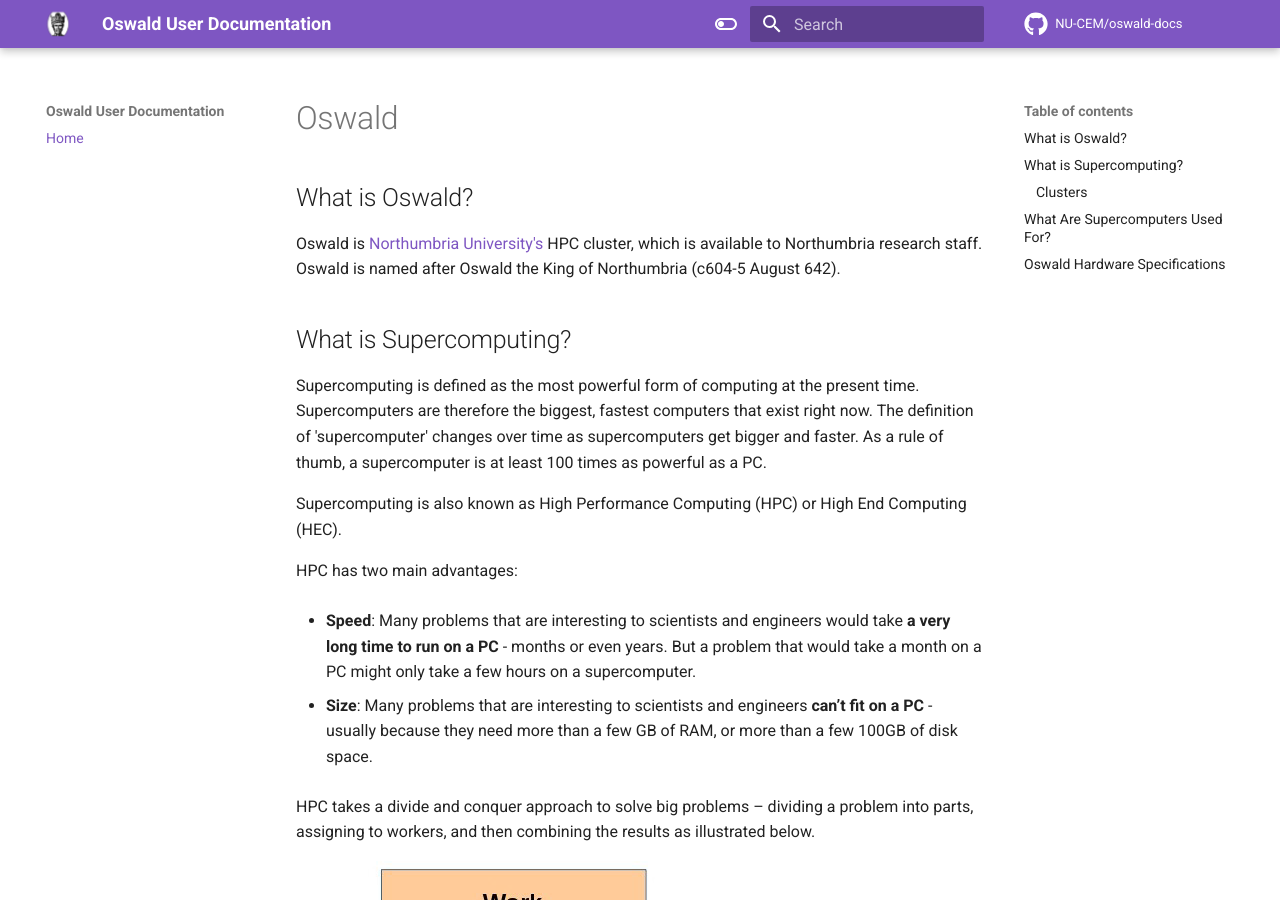
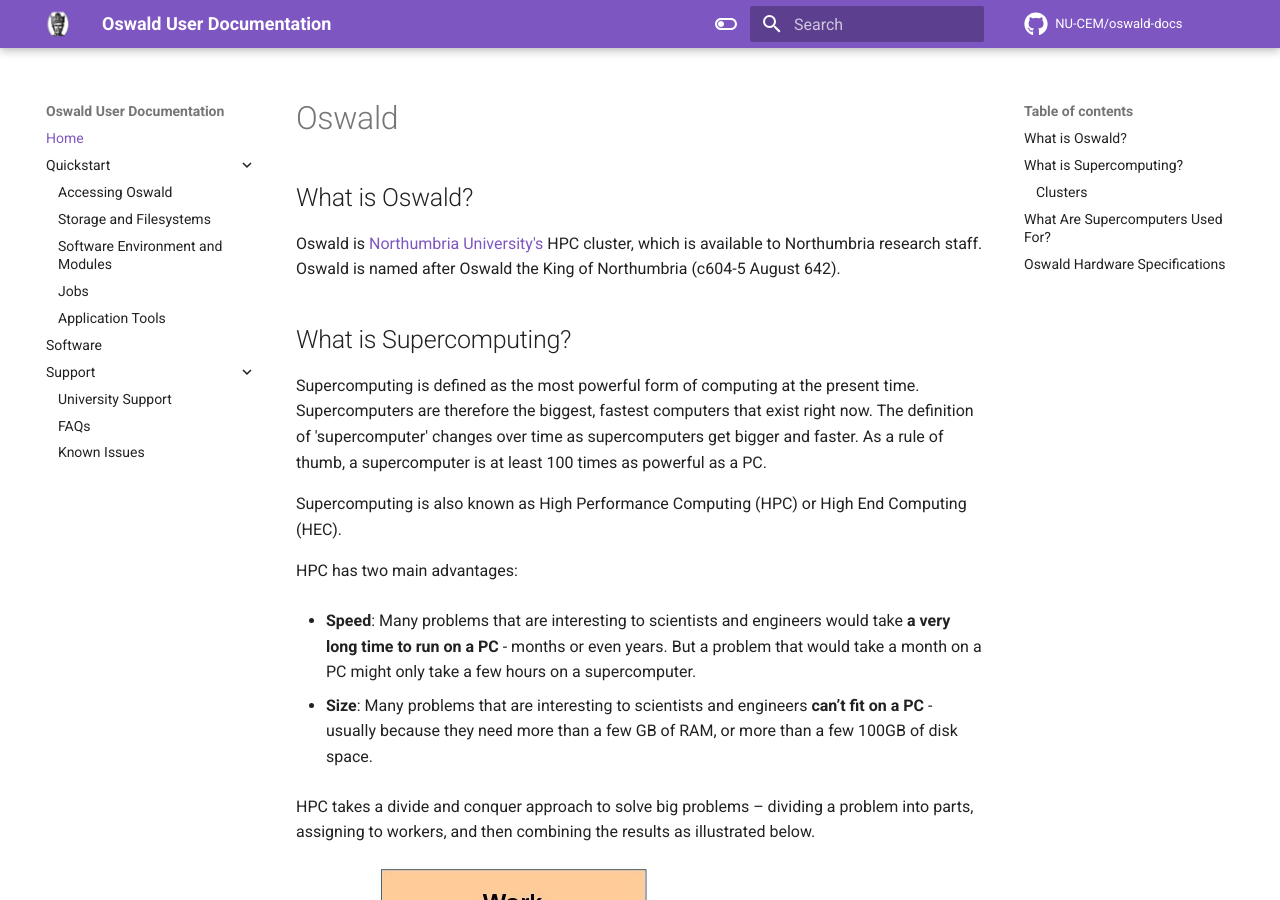
Before and after one commit to NorthumbriaResearchComputing/oswald-docs, an MkDocs documentation site: the page built from docs/index.md, in a window 1280 px wide and 900 px high. Built offline with MkDocs 1.6.1 and Material for MkDocs 9.7.7, drawn with Linux system fonts in a browser that asks for light colours; comment, search, counter and statistics services are not loaded.

Commit message:
Add all page links to ToC

```diff
--- a/mkdocs.yml
+++ b/mkdocs.yml
@@ -36,3 +36,17 @@
 
 nav:
   - Home: index.md
+
+  - Quickstart:
+    - Accessing Oswald: quickstart/accessing-oswald.md
+    - Storage and Filesystems: quickstart/storage-and-filesystems.md
+    - Software Environment and Modules: quickstart/software-environment-and-modules.md
+    - Jobs: quickstart/jobs.md
+    - Application Tools: quickstart/application-tools.md
+
+  - Software: software.md
+
+  - Support:
+    - University Support: support/university-support.md
+    - FAQs: support/faqs.md
+    - Known Issues: support/known-issues.md
```
